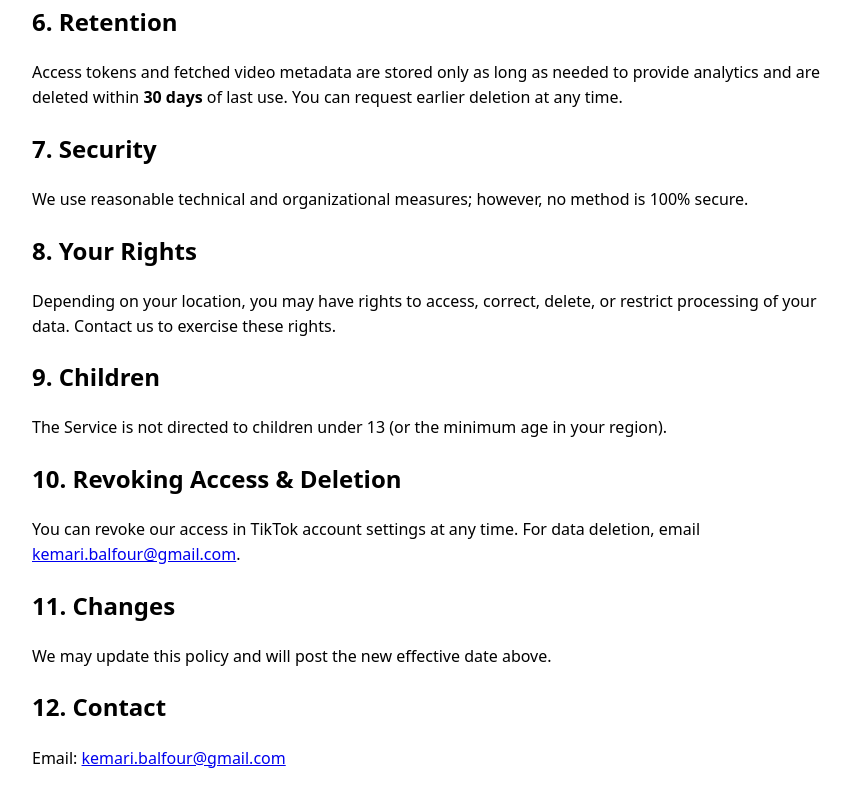
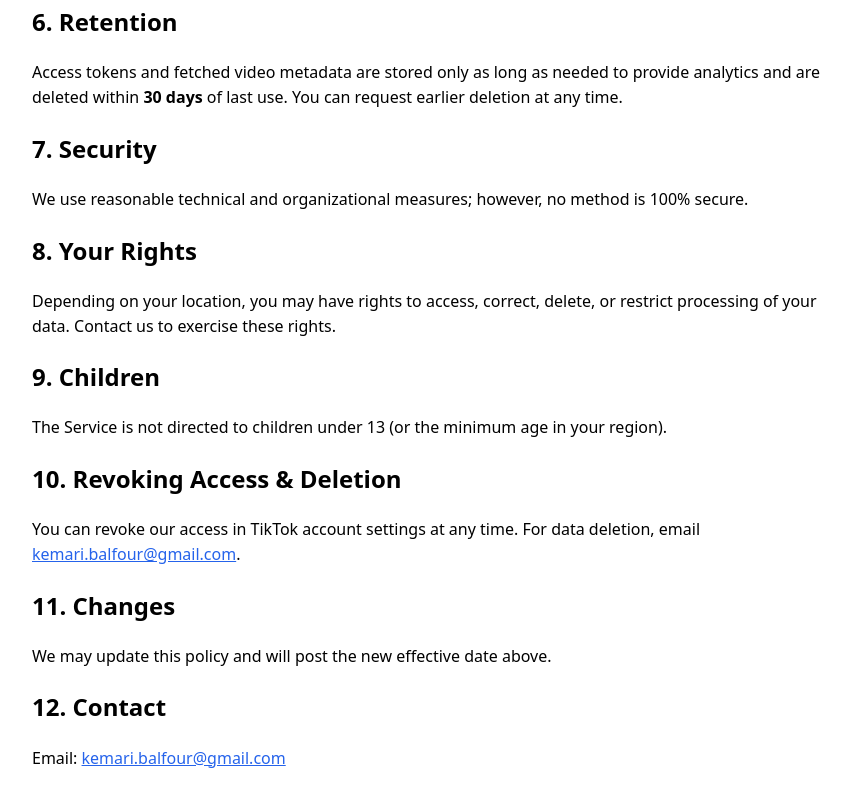
Before and after one commit to KingKemthebest/social-ai-legal, a plain HTML site: page privacy.html in a window 1280 px wide. Shown: the part 835-1642 px from the top of the page, without its empty margins (208-1059 px from the left). Drawn offline with Linux system fonts and the light colour scheme.

Commit message:
Update privacy.html

```diff
--- a/privacy.html
+++ b/privacy.html
@@ -1,7 +1,15 @@
-<!doctype html><html lang="en"><meta charset="utf-8">
+<!doctype html>
+<html lang="en">
+<head>
+  <meta charset="utf-8" />
   <title>Privacy Policy – Everything Analytical</title>
-<meta name="viewport" content="width=device-width, initial-scale=1">
-<body style="max-width:800px;margin:40px auto;font-family:system-ui;line-height:1.55">
+  <meta name="viewport" content="width=device-width, initial-scale=1" />
+  <style>
+    body{max-width:800px;margin:40px auto;font-family:system-ui,Segoe UI,Roboto,Helvetica,Arial,sans-serif;line-height:1.55}
+    a{color:#2563eb}
+  </style>
+</head>
+<body>
   <h1>Everything Analytical – Privacy Policy</h1>
   <p><strong>Effective date:</strong> 13 Aug 2025</p>
 
@@ -40,11 +48,14 @@
   <p>The Service is not directed to children under 13 (or the minimum age in your region).</p>
 
   <h2>10. Revoking Access & Deletion</h2>
-<p>You can revoke our access in TikTok account settings at any time. For data deletion, email <a href="mailto:kemari.balfour@gmail.com">kemari.balfour@gmail.com</a>.</p>
+  <p>You can revoke our access in TikTok account settings at any time. For data deletion, email
+    <a href="mailto:kemari.balfour@gmail.com">kemari.balfour@gmail.com</a>.
+  </p>
 
   <h2>11. Changes</h2>
   <p>We may update this policy and will post the new effective date above.</p>
 
   <h2>12. Contact</h2>
   <p>Email: <a href="mailto:kemari.balfour@gmail.com">kemari.balfour@gmail.com</a></p>
-</body></html>
+</body>
+</html>
```
Lines whose indentation alone changed are shown as unchanged.
